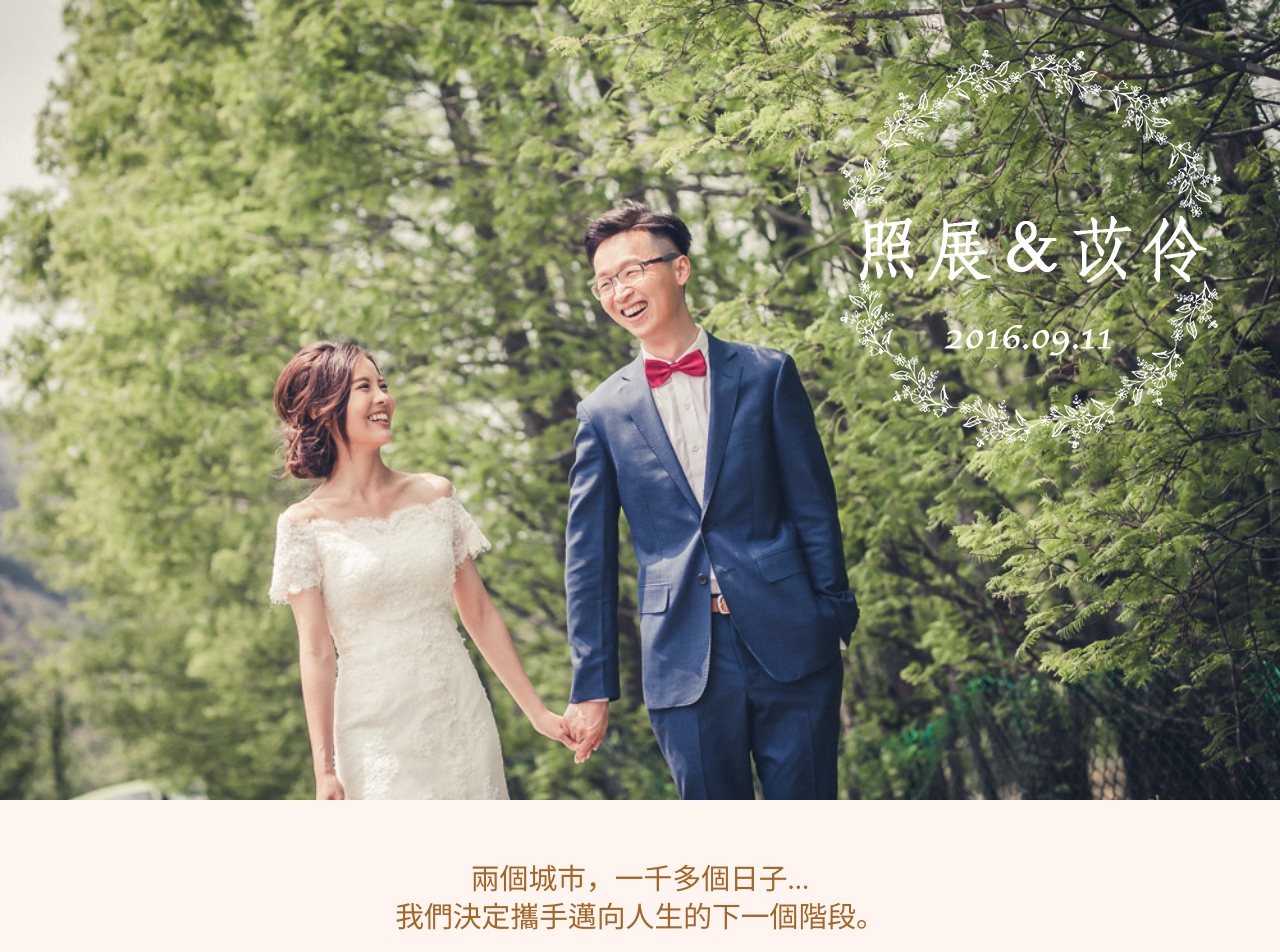
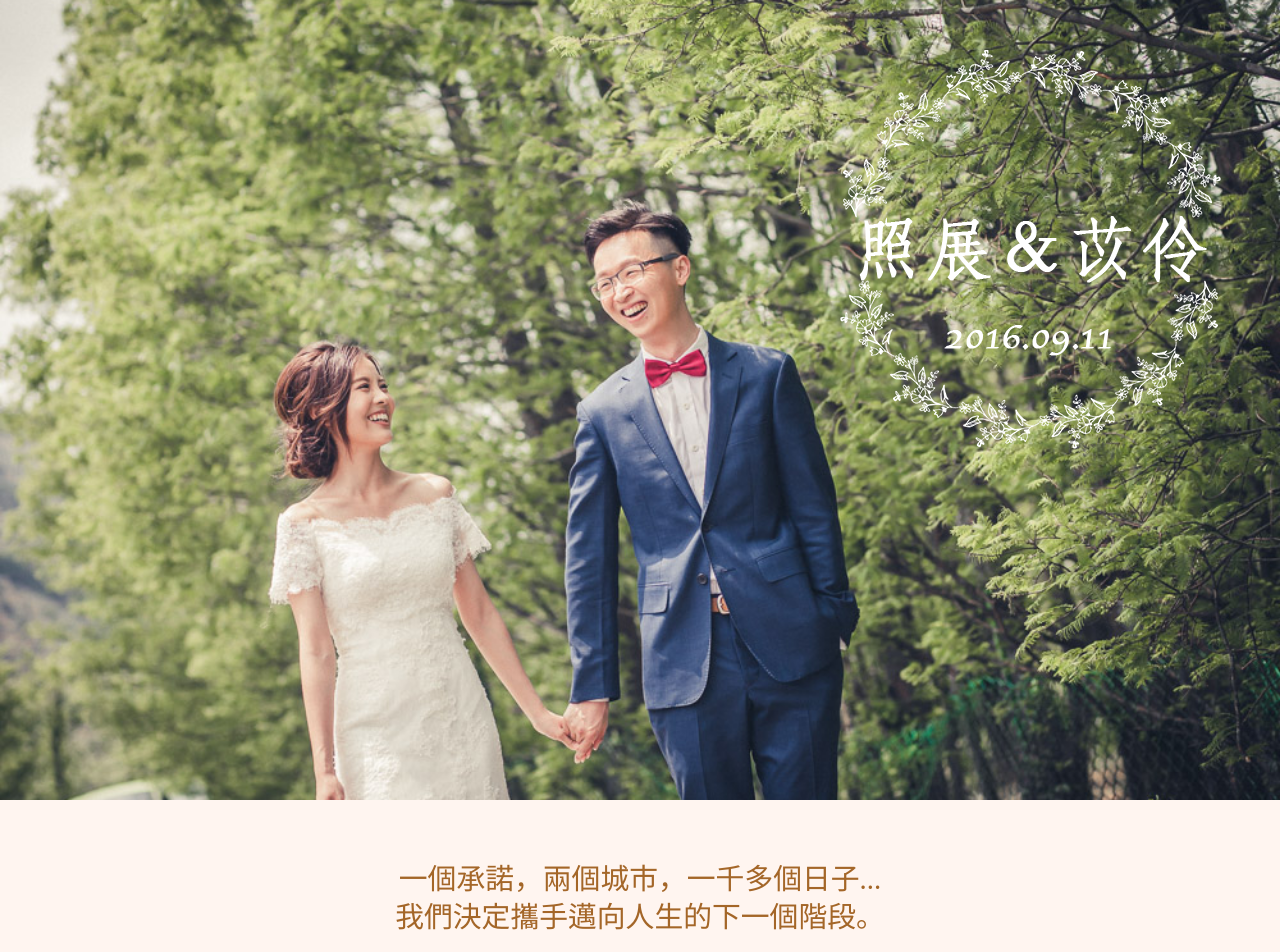
Before and after one commit to danhuang1202/danhuang1202.github.io, a website: page eileendan/index.html in a window 1280 px wide. Shown: the top 952 px of the page. Drawn offline with Linux system fonts and the light colour scheme; a web font is replaced by a local one.

Commit message:
update story text

```diff
--- a/eileendan/index.html
+++ b/eileendan/index.html
@@ -13,7 +13,7 @@
   </section>
   <section class="story">
     <p class="title">
-      兩個城市，一千多個日子...<br>
+      一個承諾，兩個城市，一千多個日子...<br>
       我們決定攜手邁向人生的下一個階段。
     </p>
     <p class="text">
```
